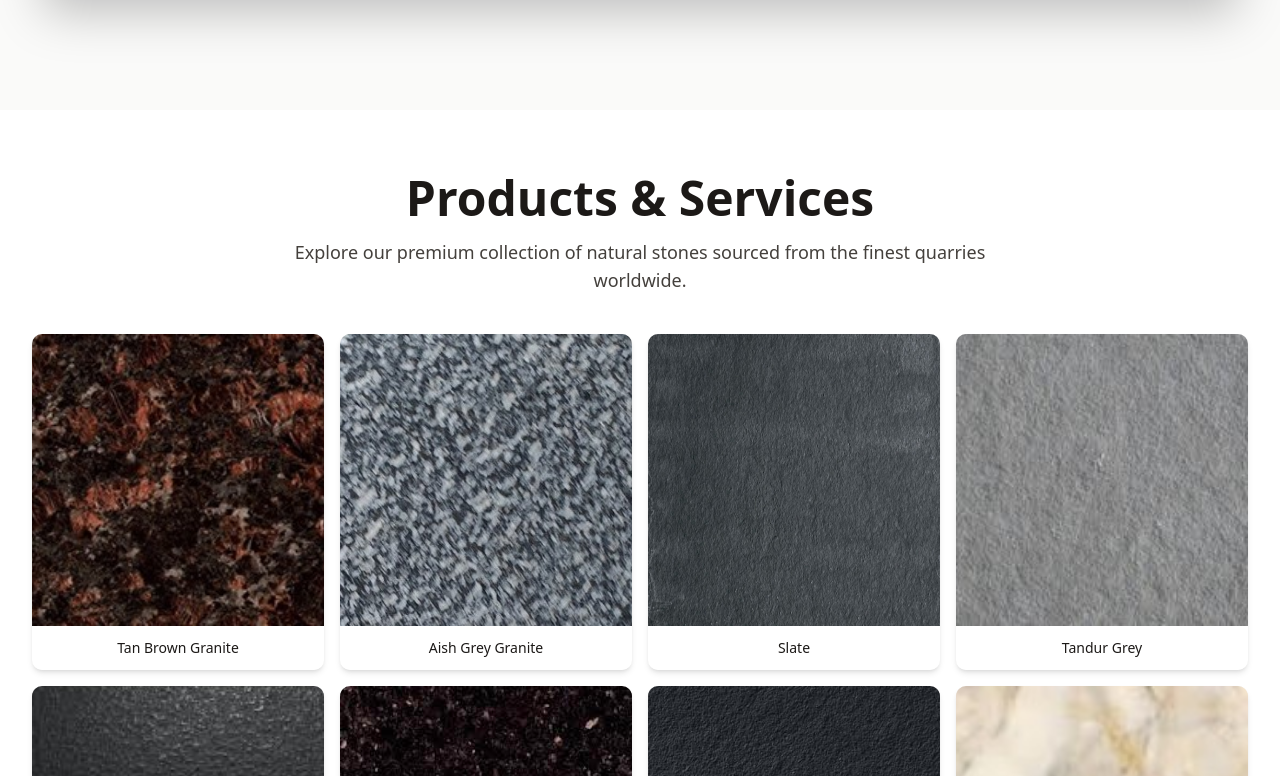
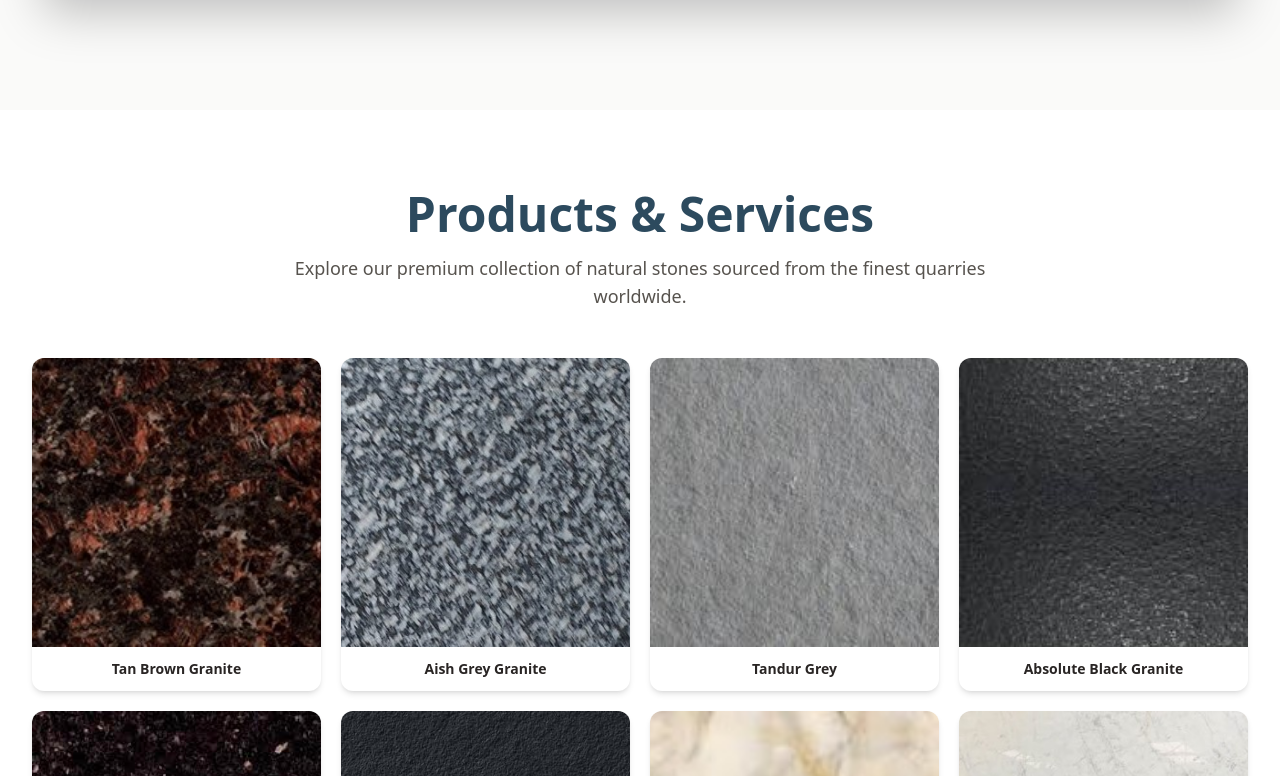
Before and after one commit to AnujNirmal021/Lithora_exports, a React (Vite) app: page / in a window 1280 px wide. Shown: the part 2864-3640 px from the top of the page. Built offline with nearby package versions, Linux system fonts and the light colour scheme.

Commit message:
fix netlify base path

```diff
--- a/src/components/Products.tsx
+++ b/src/components/Products.tsx
@@ -5,53 +5,69 @@ export default function Products() {
     { image: `${base}assets/tan-brown-granite.jpg`, caption: 'Tan Brown Granite' },
     { image: `${base}assets/aish-grey-granite.jpg`, caption: 'Aish Grey Granite' },
 
-    // ✅ SLATE
-    { image: `${base}assets/slate.jpg`, caption: 'Slate' },
+    // ❌ Slate removed completely
 
     { image: `${base}assets/tandur-grey.jpg`, caption: 'Tandur Grey' },
     { image: `${base}assets/absolute-black-granite.jpg`, caption: 'Absolute Black Granite' },
+
     { image: `${base}assets/galaxy-black.jpg`, caption: 'Galaxy Black Granite' },
-
-    // ✅ KADAPPA
     { image: `${base}assets/kadappa-black.jpg`, caption: 'Kadappa Black' },
 
     { image: `${base}assets/calacatta-gold-marble.jpg`, caption: 'Calacatta Gold Marble' },
     { image: `${base}assets/carrara-italian-marble.jpg`, caption: 'Carrara Italian Marble' },
+
     { image: `${base}assets/ash-black-granite.jpg`, caption: 'Ash Black Granite' },
     { image: `${base}assets/engineered-quartz.jpg`, caption: 'Engineered Quartz' },
     { image: `${base}assets/botochino-italian-marble.jpg`, caption: 'Botochino Italian Marble' },
   ];
 
   return (
-    <section id="products" className="py-12 sm:py-16 bg-white dark:bg-stone-900">
+    <section id="products" className="py-14 sm:py-20 bg-white dark:bg-stone-900">
       <div className="container mx-auto px-4 sm:px-6 lg:px-8">
 
-        <div className="max-w-3xl mx-auto text-center mb-10">
-          <h2 className="text-4xl sm:text-5xl font-bold text-stone-900 dark:text-stone-100 mb-4">
+        {/* Heading */}
+        <div className="max-w-3xl mx-auto text-center mb-12">
+          <h2 className="text-4xl sm:text-5xl font-bold text-[#2C4A5E] dark:text-stone-100 mb-4">
             Products & Services
           </h2>
-          <p className="text-lg text-stone-700 dark:text-stone-300">
+
+          <p className="text-lg text-stone-600 dark:text-stone-300">
             Explore our premium collection of natural stones sourced from the finest quarries worldwide.
           </p>
         </div>
 
-        <div className="grid grid-cols-1 sm:grid-cols-2 lg:grid-cols-3 xl:grid-cols-4 gap-4">
+        {/* Gallery */}
+<div className="flex flex-wrap justify-center gap-5">
   {productImages.map((product, index) => (
     <div
       key={index}
-              className="group relative overflow-hidden rounded-lg shadow-md hover:shadow-xl transition-all duration-300 bg-stone-100 dark:bg-stone-950"
+      className="
+        group
+        w-[calc(50%-10px)]
+        md:w-[calc(33.33%-14px)]
+        lg:w-[calc(25%-15px)]
+        rounded-xl
+        overflow-hidden
+        bg-white
+        dark:bg-stone-800
+        shadow-md
+        hover:shadow-xl
+        transition-all
+        duration-300
+      "
     >
       <div className="aspect-square overflow-hidden">
         <img
           src={product.image}
-                  alt={product.caption}
-                  className="w-full h-full object-cover group-hover:scale-110 transition-transform duration-500"
+          alt={product.caption
+          }
                   loading="lazy"
+                  className="w-full h-full object-cover group-hover:scale-105 transition-transform duration-500"
                 />
               </div>
 
-              <div className="p-3 bg-white dark:bg-stone-800">
-                <p className="text-sm font-medium text-center text-stone-900 dark:text-stone-100">
+              <div className="py-3">
+                <p className="text-center text-sm font-semibold text-stone-800 dark:text-stone-100">
                   {product.caption}
                 </p>
               </div>
--- a/vite.config.js
+++ b/vite.config.js
@@ -3,7 +3,7 @@ import react from '@vitejs/plugin-react'
 import path from 'path'
 
 export default defineConfig({
-  base: '/Lithora_exports/',   // ⭐ THIS IS CRITICAL
+  base: '/',   // ⭐ THIS IS CRITICAL
   plugins: [react()],
   resolve: {
     alias: {
```
Lines whose indentation alone changed are shown as unchanged.
